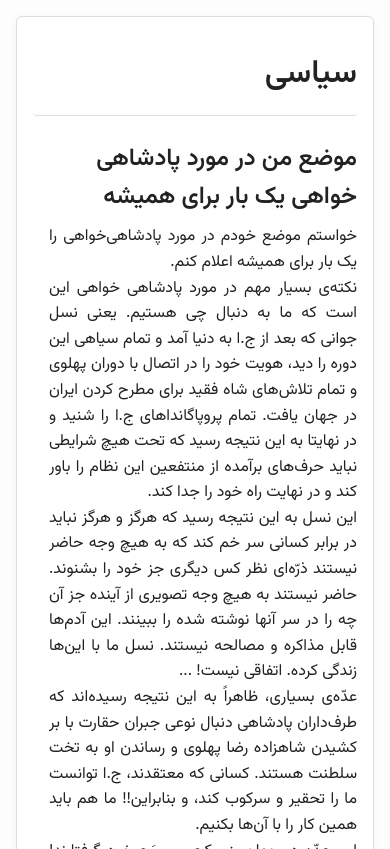
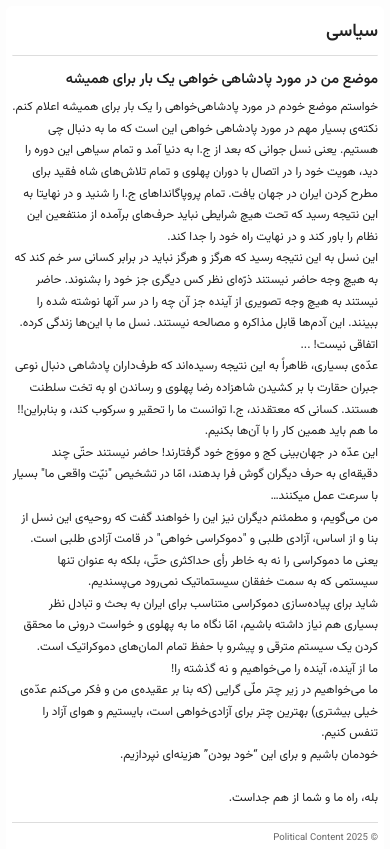
Before and after one commit to saaghi2/political, a plain HTML site: page index.html in a window 390 px wide. Shown: the top 849 px of the page. Drawn offline with Linux system fonts and the light colour scheme.

Commit message:
Fix responsive view

```diff
--- a/Assets/style.css
+++ b/Assets/style.css
@@ -6,9 +6,9 @@
 }
 
 html {
-  font-family: "vazirmatn", sans-serif;
+  font-family: "Vazirmatn", sans-serif;
   line-height: 1.6;
-  font-size: 16px;
+  font-size: 16px; /* Base font size */
   background-color: #fdfdfd;
   color: #222;
   direction: auto;
@@ -96,17 +96,90 @@ footer {
   color: #666;
 }
 
-/* Responsive */
-@media (max-width: 600px) {
-  body {
-    margin: 1rem;
-    padding: 1rem;
-  }
-}
-
 .border {
   border-bottom: 1px solid #ddd;
   padding: 0.2rem;
   border-radius: 6px;
   margin-bottom: 1rem;
 }
+
+/* Responsive Design */
+@media (max-width: 768px) {
+  /* Tablet and smaller screens */
+  html {
+    font-size: 14px; /* Slightly smaller base font for tablets */
+  }
+
+  body {
+    margin: 1rem;
+    padding: 0.75rem;
+    max-width: 100%; /* Allow body to take full width */
+  }
+
+  h1 {
+    font-size: 1.8rem; /* Slightly smaller heading */
+  }
+
+  h2 {
+    font-size: 1.4rem;
+  }
+
+  h3 {
+    font-size: 1.1rem;
+  }
+
+  p {
+    margin-left: 0.5rem; /* Reduce left margin for paragraphs */
+    margin-right: 0.5rem; /* Add right margin for balance */
+  }
+
+  footer {
+    font-size: 0.85rem; /* Smaller footer text */
+  }
+}
+
+@media (max-width: 480px) {
+  /* Mobile screens */
+  html {
+    font-size: 12px; /* Smaller base font for mobile */
+  }
+
+  body {
+    margin: 0.5rem;
+    padding: 0.5rem;
+    border: none; /* Remove border for minimal look on mobile */
+    box-shadow: none; /* Remove shadow for cleaner look */
+  }
+
+  h1 {
+    font-size: 1.5rem; /* Smaller h1 for mobile */
+    margin-top: 0.5rem;
+  }
+
+  h2 {
+    font-size: 1.2rem;
+    margin-top: 1rem;
+  }
+
+  h3 {
+    font-size: 1rem;
+  }
+
+  p {
+    margin-left: 0; /* Remove left margin for full-width text */
+    margin-right: 0;
+    text-align: right; /* Switch to right-aligned for better readability in Persian */
+    line-height: 1.8; /* Increase line height for readability */
+  }
+
+  .border {
+    padding: 0.1rem;
+    margin-bottom: 0.5rem; /* Less margin for compact layout */
+  }
+
+  footer {
+    font-size: 0.8rem;
+    padding-top: 0.5rem;
+    margin-top: 1rem;
+  }
+}
--- a/index.html
+++ b/index.html
@@ -3,7 +3,7 @@
 
 <head>
     <meta charset="UTF-8">
-    <meta name="viewport" content="width=device-width, initial-scale=1.3">
+    <meta name="viewport" content="width=device-width, initial-scale=1.0">
     <link rel="stylesheet" href="Assets/style.css">
     <link rel="preconnect" href="https://fonts.googleapis.com">
     <link rel="preconnect" href="https://fonts.gstatic.com" crossorigin>
```
